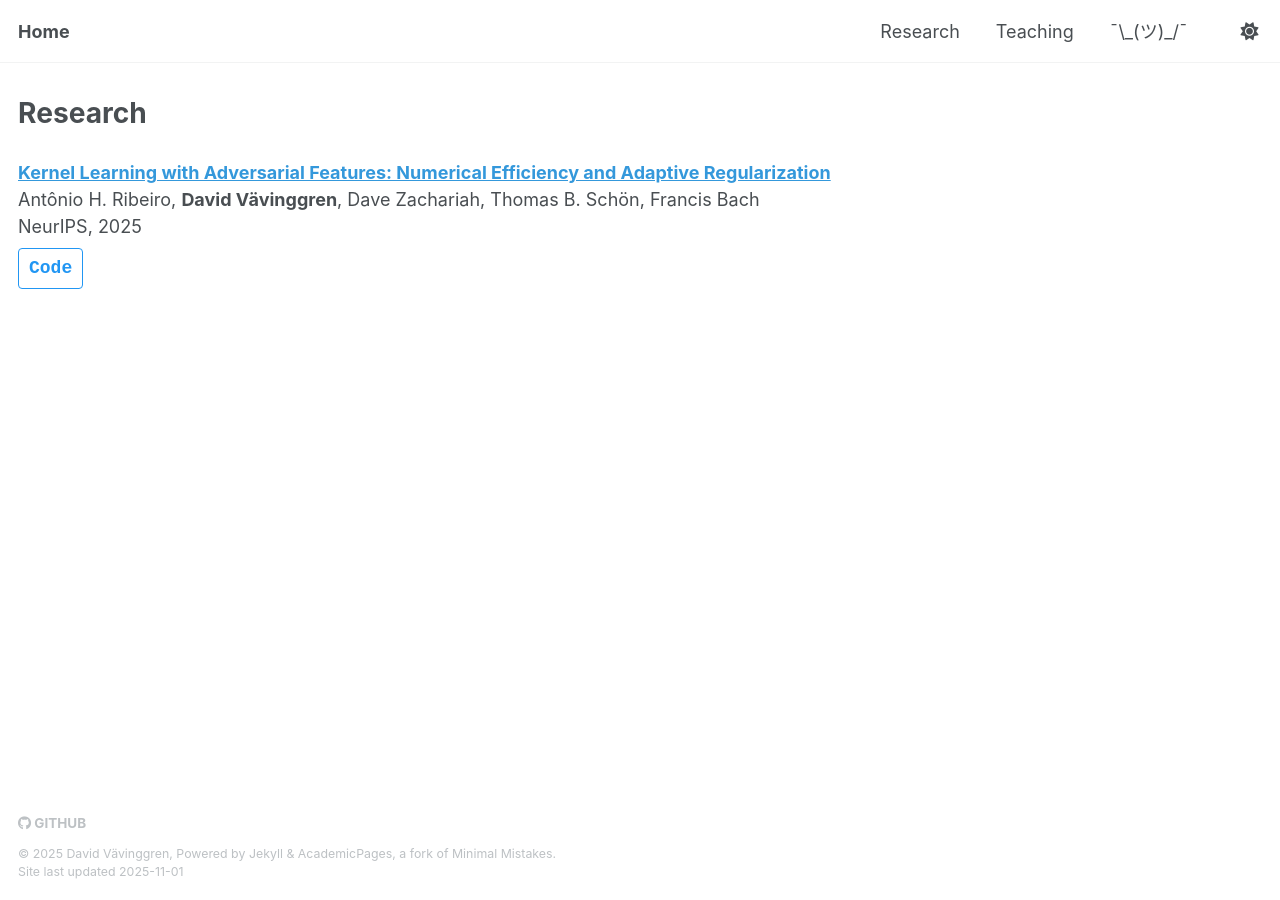
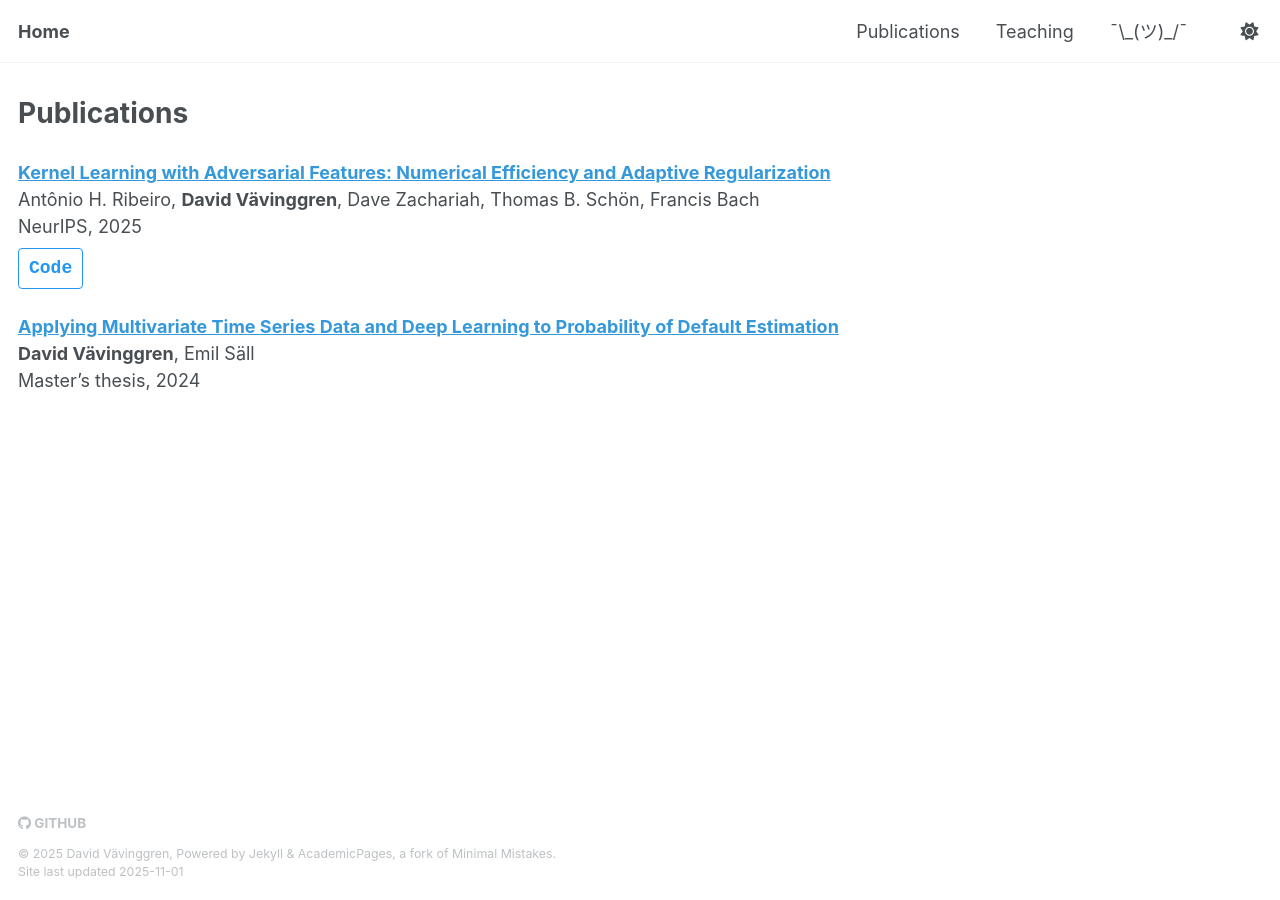
Before and after one commit to davidvavinggren/davidvavinggren.github.io, a Jekyll site: the page built from _pages/publications.md, in a window 1280 px wide. Built offline with Jekyll 4.4.1, drawn with Linux system fonts in a browser that asks for light colours.

Commit message:
research --> publications and added master's thesis

```diff
--- a/_data/navigation.yml
+++ b/_data/navigation.yml
@@ -1,8 +1,8 @@
 main:
   - title: "Home"
     url: /
-  - title: "Research"
-    url: /research/
+  - title: "Publications"
+    url: /publications/
   - title: "Teaching"
     url: /teaching/
   - title: "¯&#92;&#95;(ツ)&#95;/¯"
--- a/_pages/research.md
+++ b/_pages/publications.md
@@ -1,7 +1,7 @@
 ---
-title: "Research"
+title: "Publications"
 layout: single
-permalink: /research/
+permalink: /publications/
 author_profile: False
 classes: wide
 ---
@@ -26,3 +26,7 @@ NeurIPS, 2025 \\
     font-family: 'Courier New', Courier, monospace;
     font-weight: bold;
 ">Code</a>
+
+**[Applying Multivariate Time Series Data and Deep Learning to Probability of Default Estimation](https://www.diva-portal.org/smash/record.jsf?pid=diva2%3A1880845&dswid=-3202)** \\
+**David Vävinggren**, Emil Säll \\
+Master's thesis, 2024
```
Also changed, not shown: 7 other files.
